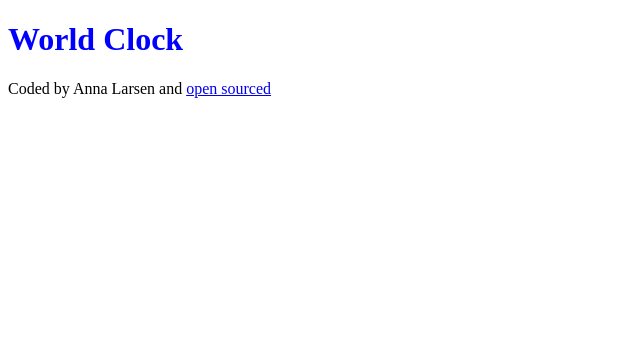
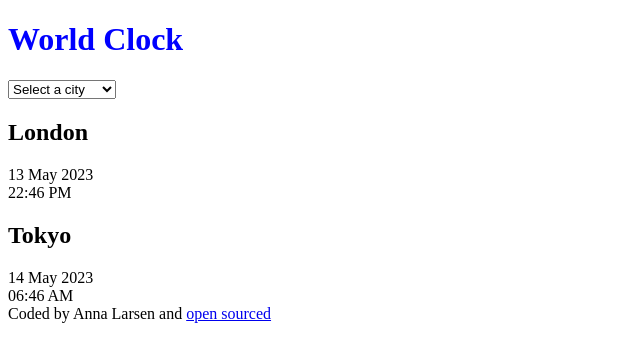
Before and after one commit to annabananallama/World-clock, a plain HTML site: page index.html in a window 1280 px wide. Shown: the whole page, without its empty margins (0-640 px from the left). Drawn offline with Linux system fonts and the light colour scheme.

Commit message:
Added HTML

```diff
--- a/index.html
+++ b/index.html
@@ -9,6 +9,23 @@
   </head>
   <body>
     <h1>World Clock</h1>
+    <select>
+      <option value="">Select a city</option>
+      <option value="">London</option>
+      <option value="">Tokyo</option>
+      <option value="">Cairo</option>
+      <option value="">San Francisco</option>
+    </select>
+    <div class="city">
+      <h2>London</h2>
+      <div class="date">13 May 2023</div>
+      <div class="time">22:46 PM</div>
+    </div>
+    <div class="city">
+      <h2>Tokyo</h2>
+      <div class="date">14 May 2023</div>
+      <div class="time">06:46 AM</div>
+    </div>
     <footer>
       Coded by Anna Larsen and
       <a href="https://github.com/annabananallama/World-clock">open sourced</a>
```
